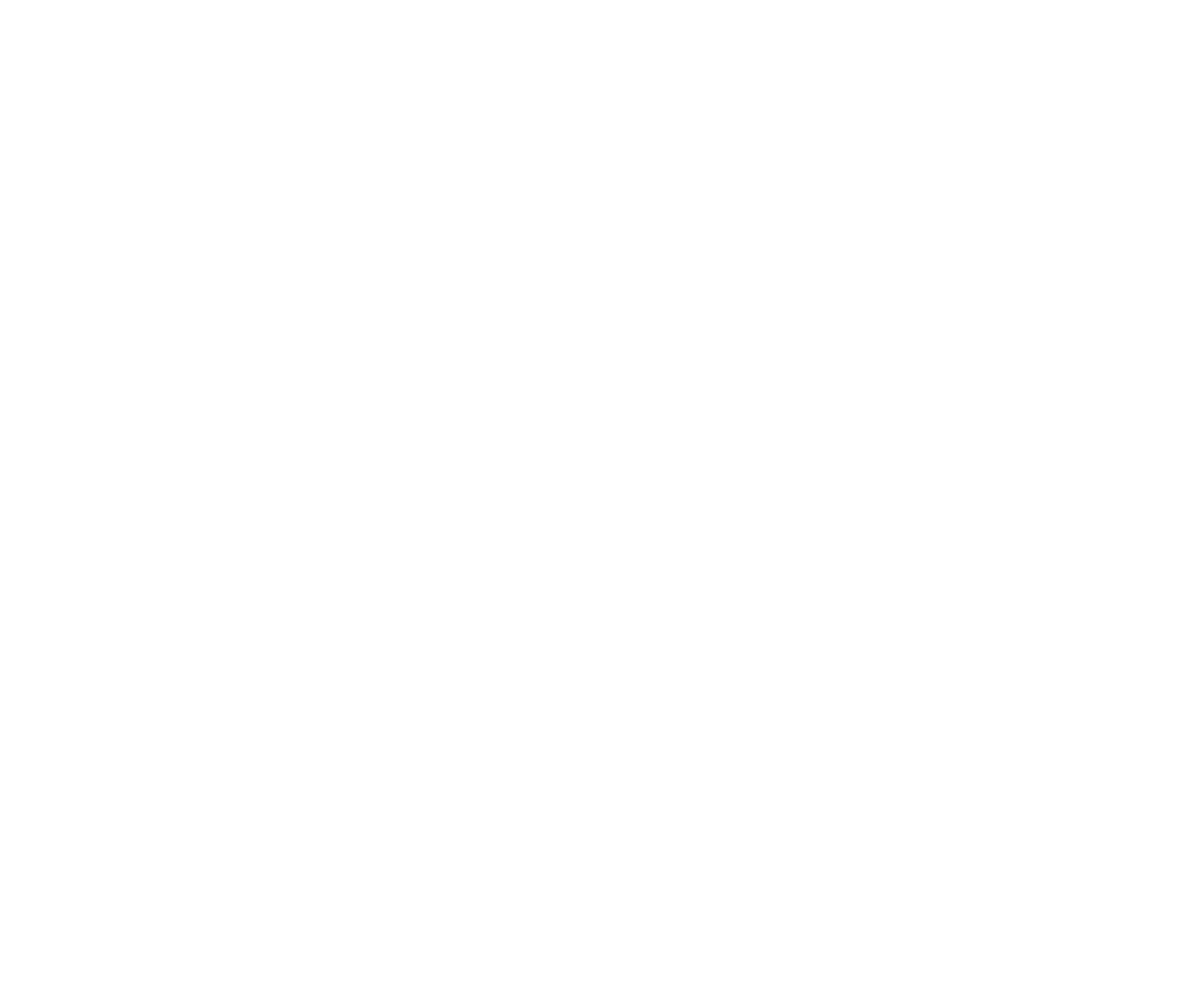
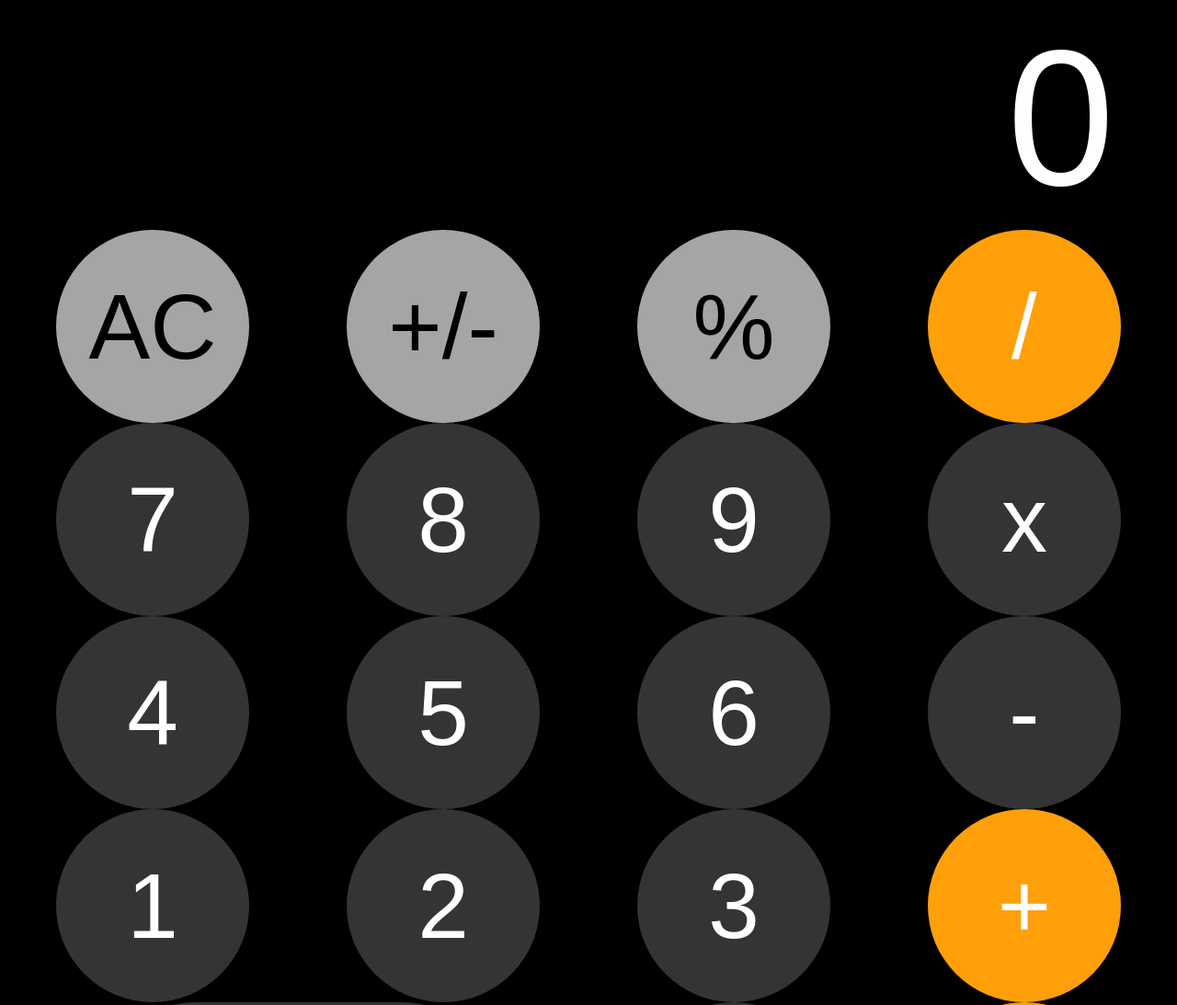
Before and after one commit to Himanshu-4685/IOS-calculator, a plain HTML site: page index.html in a window 1280 px wide. Shown: the top 1093 px of the page at 92% size. Before the commit the page ends 800 px from the top, so only its background shows below. Drawn offline with Linux system fonts and the light colour scheme.

Commit message:
add content to css and htmml

```diff
--- a/index.html
+++ b/index.html
@@ -1,11 +1,38 @@
 <!DOCTYPE html>
 <html lang="en">
 <head>
-    <meta charset="UTF-8">
-    <meta name="viewport" content="width=device-width, initial-scale=1.0">
+   <link rel="stylesheet" href="style.css">
     <title>Document</title>
 </head>
 <body>
+    <div class="container">
+        <div class="result">
+            <span>0</span>
+        </div>
+        <div class="buttons">
+            <button class="item item1 clear">AC</button>
+            <button class="item item1 negative" value="+/-">+/-</button>
+            <button class="item percent sign" value="%">% </button>
+            <button class="item item3 sign" value="/">/</button>
+            <button class="item numbers" value="7">7</button>
+            <button class="item numbers" value="8">8</button>
+            <button class="item numbers" value="9">9</button>
+            <button class="item numbers" value="x">x</button>
+            <button class="item numbers" value="4">4</button>
+            <button class="item numbers" value="5">5</button>
+            <button class="item numbers" value="6">6</button>
+            <button class="item numbers" value="-">-</button>
+            <button class="item numbers" value="1">1</button>
+            <button class="item  numbers" value="2">2</button>
+            <button class="item numbers" value="3">3</button>
+            <button class="item item3 sign" value="+">+</button>
+            <button class="item itemzero numbers" value="0">0</button>
+            <button class="item comma">,</button>
+            <button class="item item3 equal">=</button>
+
+        </div>
+    </div>
+    <script src="index.js"></script>
 
 </body>
 </html>
--- /dev/null
+++ b/style.css
@@ -0,0 +1,100 @@
+{
+    padding: 0;
+    margin: 0;
+
+}
+
+html,body #fullheight {
+    height: 100%;
+     min-height: 100%; !important;
+
+     height: 100%;
+     font-family: Arial,helvetica,sans-serif;
+     background-color: black;
+
+}
+
+.container{
+ height: 100%;
+ background-color: black;
+
+}
+.result{
+ display: flex;
+ justify-content: flex-end;
+ align-items: flex-end;
+ color: white;
+ height: 40%;
+
+}
+ .result span{
+    margin-right: 60px;
+    font-size: 210px;
+    justify-self: flex-end;
+
+ }
+
+ .buttons{
+          width: 100%;
+          height: 60%;
+          background-color: black;
+          display: grid;
+          grid-template-columns: 25% 25% 25% 25%;
+
+ }
+
+ .item{
+    display: flex;
+    justify-content: center;
+    align-items: center;
+    font-size: 100px;
+    color: white;
+    border-radius: 100%;
+    width: 210px;
+    height: 210px;
+    padding: 10px;
+    cursor: pointer;
+    align-self: center;
+    justify-self: center;
+ }
+
+ .percent{
+    background-color: #a5a5a5;
+    border: none;
+    color: black;
+
+
+ }
+
+ .item1{
+    background-color: #a5a5a5;
+    border: none;
+
+ }
+
+ .item3{
+    background-color: #ff9f0a;
+    border: none;
+ }
+
+ .numbers{
+    background-color: #343434;
+    border: none;
+ }
+
+ .comma, .numbers{
+    background-color: #343434;
+    border: none;
+}
+
+.negative ,.clear{
+    color: black;
+
+}
+.itemzero{
+    background-color: #343434;
+    width: 435px;
+    border-radius: 135px;
+    grid-column: span 2;
+
+}
```
Also changed, not shown: index.js (added).
